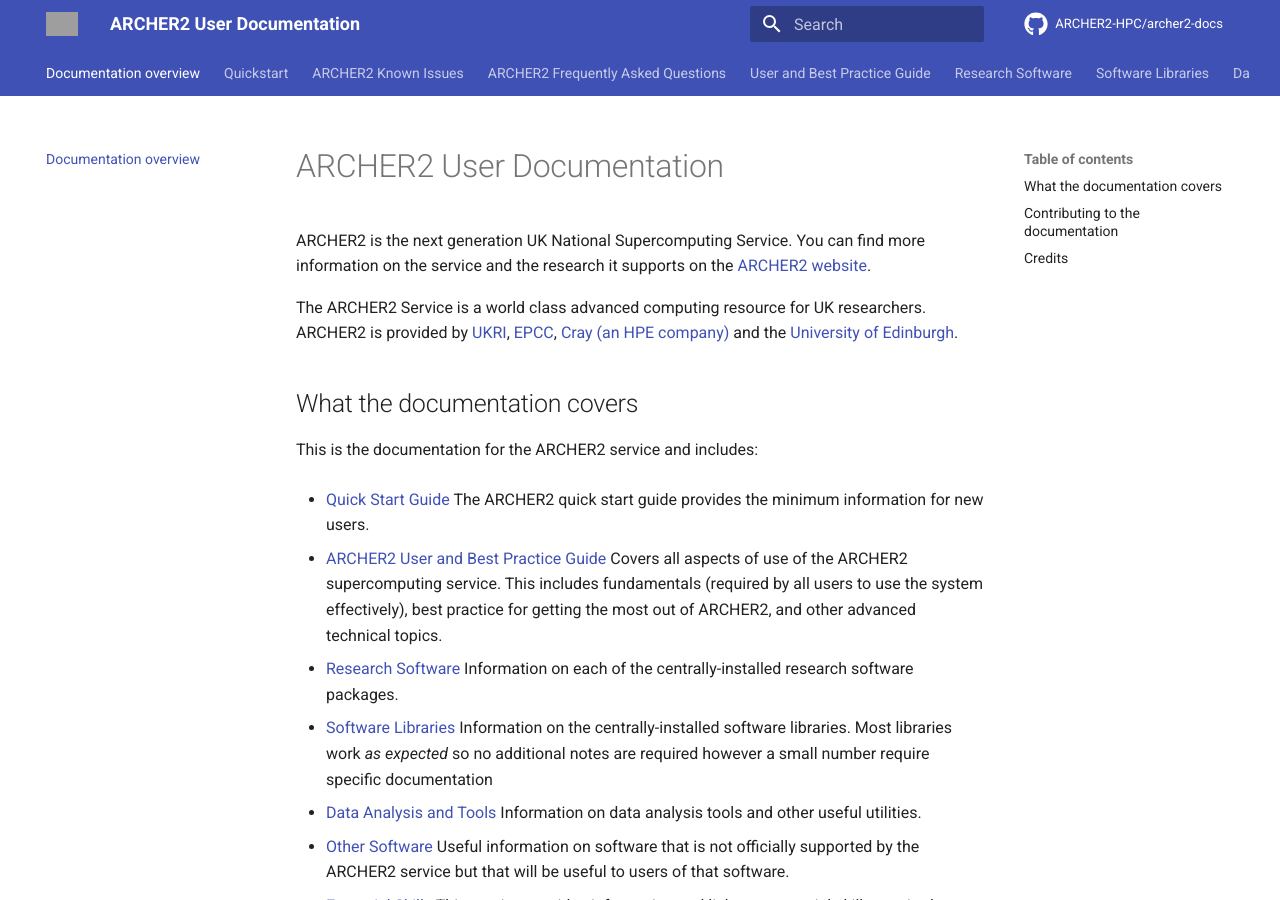
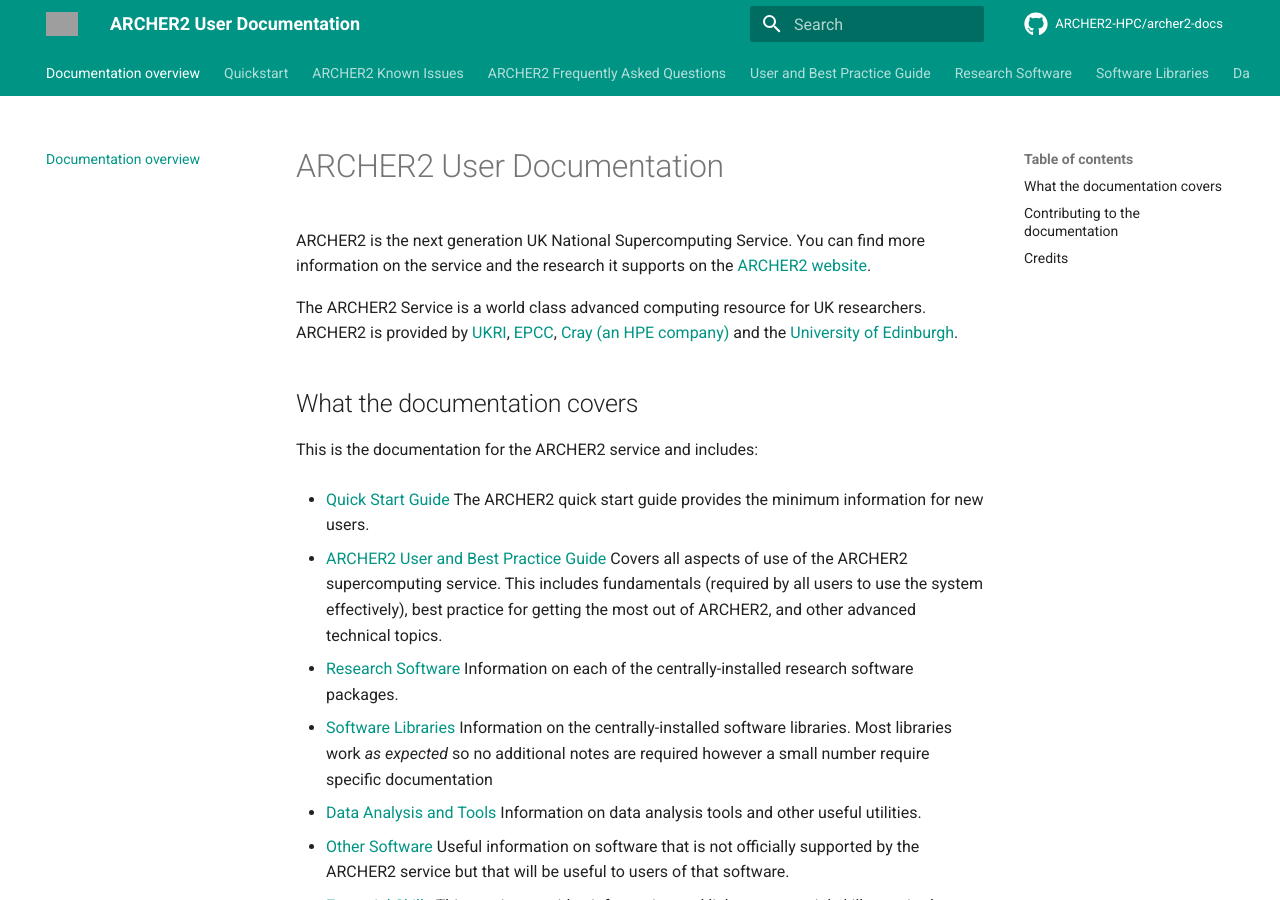
Before and after one commit to ARCHER2-HPC/archer2-docs, an MkDocs documentation site: the page built from docs/index.md, in a window 1280 px wide and 900 px high. Built offline with MkDocs 1.6.1 and Material for MkDocs 9.7.7, drawn with Linux system fonts in a browser that asks for light colours; comment, search, counter and statistics services are not loaded; grey boxes are pictures that could not be loaded.

Commit message:
Updates config syntax

```diff
--- a/mkdocs.yml
+++ b/mkdocs.yml
@@ -3,7 +3,8 @@
   favicon: favicon.ico
   logo: images/archer2_white_transparent.png
   palette:
-    scheme: teal
+    primary: teal
+    accent: teal
   features:
     - tabs
   icon:
```
